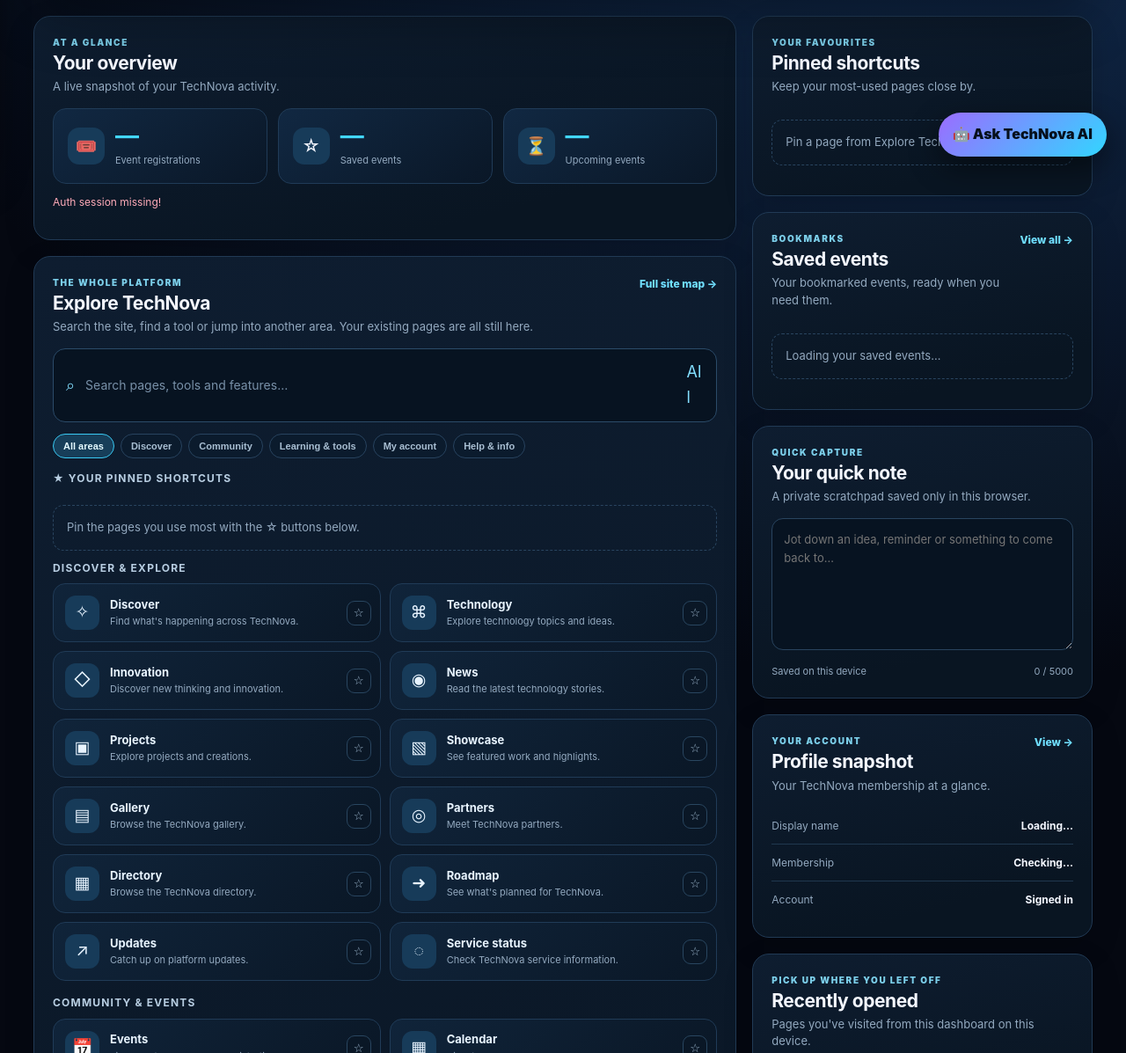
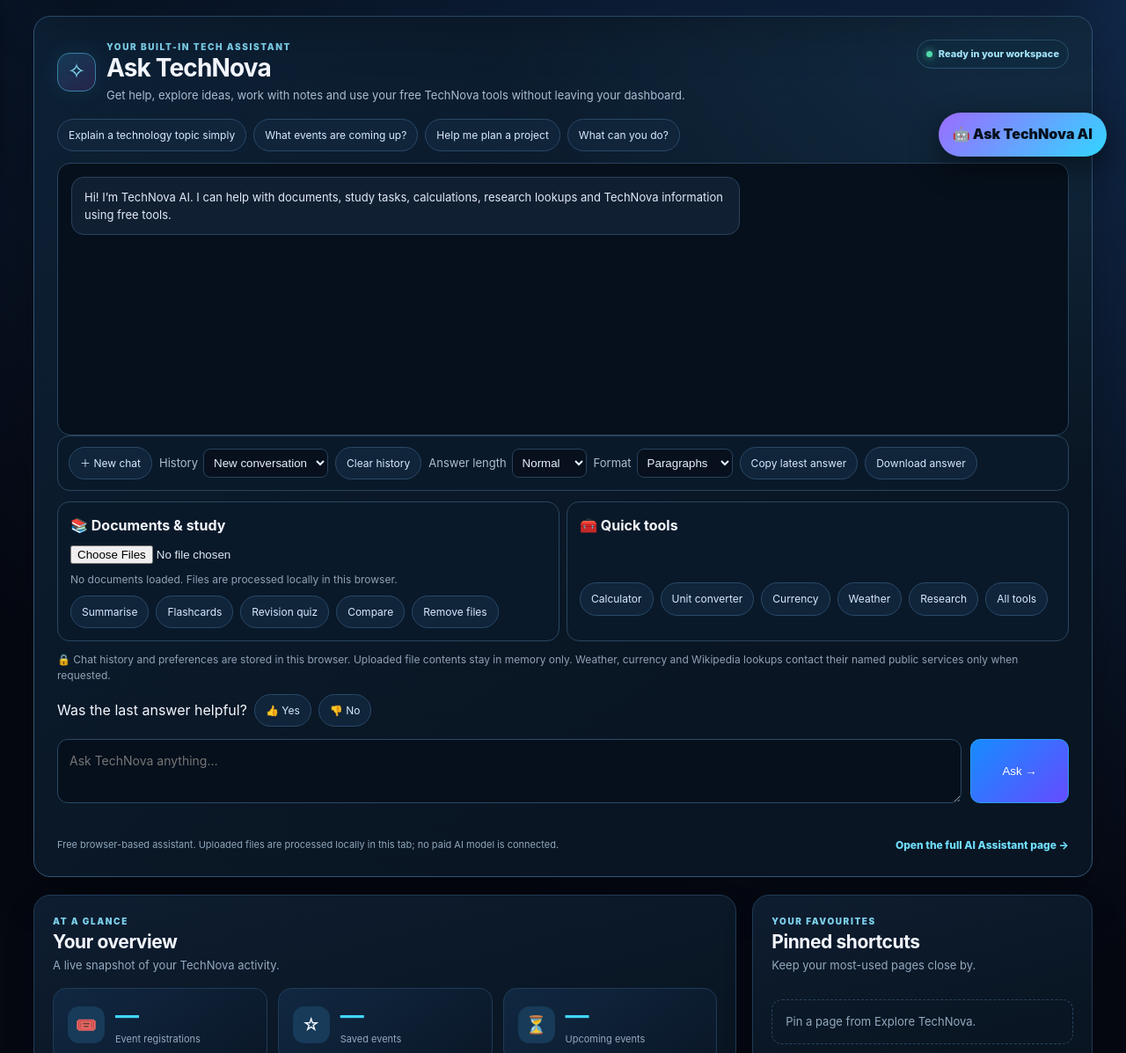
Before and after one commit to Elliots-Boys/TechNova, a plain HTML site: page pages/dashboard.html in a window 1280 px wide. Shown: the part 600-1797 px from the top of the page at 88% size. Drawn offline with nearby package versions, Linux system fonts and the light colour scheme.

Commit message:
Embed TechNova AI assistant in personal dashboard

```diff
--- a/pages/dashboard.html
+++ b/pages/dashboard.html
@@ -93,6 +93,33 @@
 .dashboard-widget-controls label{display:flex;align-items:center;gap:7px;color:#c2d4e5;font-size:12px}
 .dashboard-status{color:var(--dash-muted);font-size:12px;line-height:1.5}
 .dashboard-status.error{color:#ffabb9}
+.dashboard-ai-panel{margin:20px 0 0;padding:clamp(16px,2.4vw,26px);border-color:#315777;background:radial-gradient(ellipse at 95% 0%,#285e8744,transparent 38%),linear-gradient(145deg,#0d2035,#091522 72%);box-shadow:0 18px 50px #0004}
+.dashboard-ai-heading{display:flex;align-items:flex-start;justify-content:space-between;gap:16px;flex-wrap:wrap;margin-bottom:16px}
+.dashboard-ai-title{display:flex;align-items:center;gap:12px}
+.dashboard-ai-mark{width:44px;height:44px;display:grid;place-items:center;border:1px solid #3981a4;border-radius:14px;background:linear-gradient(145deg,#153c58,#26234a);color:#8deaff;font-size:24px;box-shadow:0 0 28px #42d7ff18}
+.dashboard-ai-title h2{margin:0;font-size:clamp(21px,3vw,28px);letter-spacing:-.03em}
+.dashboard-ai-title p{margin:5px 0 0;color:#a8bdd1;font-size:13px;line-height:1.5}
+.dashboard-ai-badge{display:inline-flex;align-items:center;gap:7px;padding:7px 10px;border:1px solid #2b536e;border-radius:999px;color:#a6e9ff;background:#102b40;font-size:11px;font-weight:800}
+.dashboard-ai-badge:before{content:"";width:7px;height:7px;border-radius:50%;background:#53e0b0;box-shadow:0 0 10px #53e0b0}
+.dashboard-ai-prompts{display:flex;gap:8px;flex-wrap:wrap;margin:0 0 13px}
+.dashboard-ai-panel .ai-prompt{border:1px solid #294a68;background:#10243a;color:#d6eaff;border-radius:999px;padding:8px 12px;font:inherit;font-size:12px;cursor:pointer}
+.dashboard-ai-panel .ai-prompt:hover{border-color:#42d7ff;color:#fff}
+.dashboard-ai-panel .ai-chat{height:310px;min-height:220px;max-height:46vh;overflow:auto;border:1px solid #28445f;border-radius:15px;padding:15px;background:#06101c;display:flex;flex-direction:column;gap:11px;scroll-behavior:smooth}
+.dashboard-ai-panel .ai-msg{max-width:min(82%,760px);padding:12px 14px;border-radius:14px;line-height:1.55;white-space:pre-wrap;overflow-wrap:anywhere;font-size:13px}
+.dashboard-ai-panel .ai-msg.user{align-self:flex-end;background:#123b55;color:#e2f7ff;border:1px solid #28607e}
+.dashboard-ai-panel .ai-msg.assistant{align-self:flex-start;background:#101f31;color:#e0eafa;border:1px solid #29425d}
+.dashboard-ai-panel .ai-compose{display:grid;grid-template-columns:minmax(0,1fr) auto;gap:10px;margin-top:12px}
+.dashboard-ai-panel .ai-input{box-sizing:border-box;width:100%;min-height:54px;max-height:150px;resize:vertical;padding:13px;border:1px solid #2b4966;border-radius:12px;background:#06101c;color:#eaf5ff;font:inherit;font-size:14px}
+.dashboard-ai-panel .ai-input:focus{outline:3px solid #42d7ff55;border-color:#42d7ff}
+.dashboard-ai-panel .ai-compose .btn{align-self:stretch;min-width:112px}
+.dashboard-ai-panel .ai-status{min-height:18px;margin-top:8px;color:#91a9bf;font-size:12px}
+.dashboard-ai-panel .tn-ai-workspace{margin:0 0 14px}
+.dashboard-ai-panel .tn-ai-toolbar{border-color:#294660;background:#0a1929}
+.dashboard-ai-panel .tn-ai-tool-card{background:#0a1929;border-color:#294660}
+.dashboard-ai-panel .tn-ai-privacy{margin-top:0}
+.dashboard-ai-footer{display:flex;justify-content:space-between;align-items:center;gap:10px;flex-wrap:wrap;margin-top:12px}
+.dashboard-ai-footer small{color:#8fa7bc;font-size:11px;line-height:1.5}
+@media(max-width:620px){.dashboard-ai-panel .ai-compose{grid-template-columns:1fr}.dashboard-ai-panel .ai-msg{max-width:94%}.dashboard-ai-panel .ai-chat{height:280px}.dashboard-ai-panel .ai-compose .btn{min-height:48px}}
 .dashboard-section-link{color:#70dfff;font-size:12px;font-weight:800;text-decoration:none;white-space:nowrap}
 .dashboard-directory-note{color:var(--dash-muted);font-size:12px;line-height:1.5;margin:10px 0 0}
 .dashboard-no-results{display:none;padding:15px;color:var(--dash-muted);font-size:13px}
@@ -141,6 +168,7 @@
 <div class="dashboard-hero-art" aria-hidden="true"><div class="dashboard-orbit"><span>✦</span></div></div>
 </section>
 <div class="dashboard-widget-controls" id="widgetControls" aria-label="Dashboard widget visibility">
+<label><input type="checkbox" data-widget-toggle="assistant" checked> AI Assistant</label>
 <label><input type="checkbox" data-widget-toggle="overview" checked> Overview</label>
 <label><input type="checkbox" data-widget-toggle="apps" checked> Explore TechNova</label>
 <label><input type="checkbox" data-widget-toggle="events" checked> Events</label>
@@ -148,6 +176,27 @@
 <label><input type="checkbox" data-widget-toggle="notes" checked> Quick note</label>
 <label><input type="checkbox" data-widget-toggle="profile" checked> Profile</label>
 </div>
+<section class="dashboard-panel dashboard-ai-panel ai-card" aria-labelledby="dashboardAiTitle" data-widget-section="assistant">
+<div class="dashboard-ai-heading">
+<div class="dashboard-ai-title"><div class="dashboard-ai-mark" aria-hidden="true">✧</div><div><div class="dashboard-eyebrow">YOUR BUILT-IN TECH ASSISTANT</div><h2 id="dashboardAiTitle">Ask TechNova</h2><p>Get help, explore ideas, work with notes and use your free TechNova tools without leaving your dashboard.</p></div></div>
+<div class="dashboard-ai-badge">Ready in your workspace</div>
+</div>
+<div class="dashboard-ai-prompts" aria-label="Suggested questions">
+<button class="ai-prompt" type="button">Explain a technology topic simply</button>
+<button class="ai-prompt" type="button">What events are coming up?</button>
+<button class="ai-prompt" type="button">Help me plan a project</button>
+<button class="ai-prompt" type="button">What can you do?</button>
+</div>
+<div id="aiChat" class="ai-chat" aria-live="polite" aria-label="TechNova AI conversation">
+<div class="ai-msg assistant">Hi! I'm your TechNova assistant. Ask me a question, explore a topic, use a quick tool or add notes and documents below. I'll be clear when I don't have a reliable answer.</div>
+</div>
+<form id="aiForm" class="ai-compose">
+<textarea id="aiInput" class="ai-input" rows="2" placeholder="Ask TechNova anything…" maxlength="4000" required aria-label="Message TechNova assistant"></textarea>
+<button class="btn primary" type="submit">Ask <span aria-hidden="true">→</span></button>
+</form>
+<div id="aiStatus" class="ai-status" role="status" aria-live="polite"></div>
+<div class="dashboard-ai-footer"><small>Free browser-based assistant. Uploaded files are processed locally in this tab; no paid AI model is connected.</small><a class="dashboard-section-link" href="ai-assistant.html">Open the full AI Assistant page →</a></div>
+</section>
 <div class="dashboard-grid">
 <div class="dashboard-main-column">
 <section class="dashboard-panel" aria-labelledby="overviewTitle" data-widget-section="overview">
@@ -273,7 +322,10 @@
 <script src="../js/supabase-config.js"></script>
 <script src="../js/auth.js"></script>
 <script src="../js/saved-events.js"></script>
-<script src="../js/dashboard.js?v=3"></script>
+<script src="../js/dashboard.js?v=4"></script>
 <script src="../js/script.js"></script>
+<script src="https://unpkg.com/mammoth@1.9.0/mammoth.browser.min.js" defer></script>
+<script src="../js/ai-assistant.js?v=11"></script>
+<script src="../js/ai-enhancements.js?v=5"></script>
 </body>
 </html>
```
